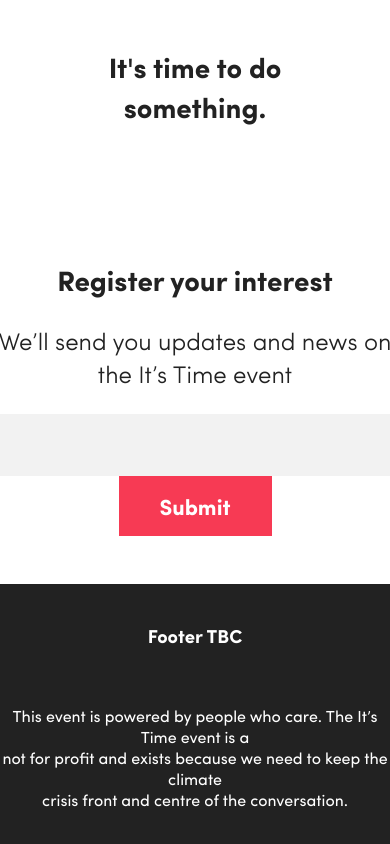
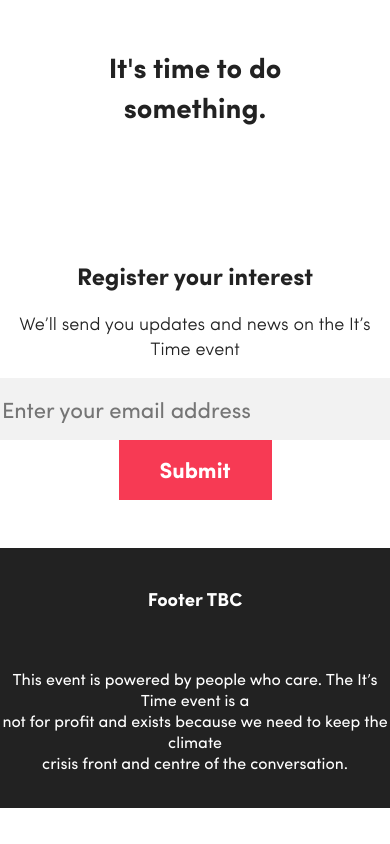
Before and after one commit to hayeskg/its-time, a Next.js app: page / in a window 390 px wide. Shown: the part 1400-2244 px from the top of the page. After the commit the page ends 2208 px from the top, so only its background shows below. Built offline with nearby package versions, Linux system fonts and the light colour scheme.

Commit message:
Form input change handled

```diff
--- a/components/form.js
+++ b/components/form.js
@@ -1,8 +1,8 @@
-import styles from './form.module.css'
-// import { TextField, Button } from '@material-ui/core';
+import styles from './form.module.css';
+import React, { useState } from 'react';
 import styled from "styled-components";
 
-
+//components
 const StyledButton = styled.button`
   background-color: #F73A54;
   font-family: 'Sofia Pro';
@@ -31,7 +31,25 @@ const StyledInput = styled.input`
   border-bottom-style: hidden;
 `;
 
-export default function Form() {
+const Form = () => {
+  //state
+  const [email, setEmail] = useState
+    ({
+      email: '',
+    })
+
+
+  //handle form
+  const handleInputChange = ({ currentTarget: { value } }) => {
+    setEmail({ ...email, value })
+  }
+
+  //for testing
+  console.log(email);
+
+  const handleSubmit = () => {
+    //post request to CMS
+  }
   return (
     <div className={styles.form}>
       <h1>
@@ -39,9 +57,11 @@ export default function Form() {
     </h1>
       <p>We’ll send you updates and news on the It’s Time event</p>
       <form>
-        <StyledInput type="text" required />
-        <StyledButton> Submit </StyledButton>
+        <StyledInput type="text" required onChange={handleInputChange} placeholder="Enter your email address" />
+        <StyledButton onSubmit={handleSubmit}> Submit </StyledButton>
       </form>
     </div>
   )
 }
+
+export default Form;
--- a/components/form.module.css
+++ b/components/form.module.css
@@ -39,3 +39,21 @@ font-weight: 700;
 font-size: 24px;
 font-weight: 300;
 }
+
+@media (max-width: 480px) {
+
+  .form {
+    width: 100%;
+  }
+
+  .form h1{
+    font-size: 24px;
+    font-weight: 700;
+  }
+
+  .form p{
+    font-size: 18px;
+    font-weight: 300;
+  }
+
+}
--- a/styles/Home.module.css
+++ b/styles/Home.module.css
@@ -142,6 +142,8 @@ font-weight: 700;
   .grid {
     width: 100%;
     flex-direction: column;
+    margin-left: auto;
+    margin-right: auto;
   }
 
   .titleDesktop {
```
